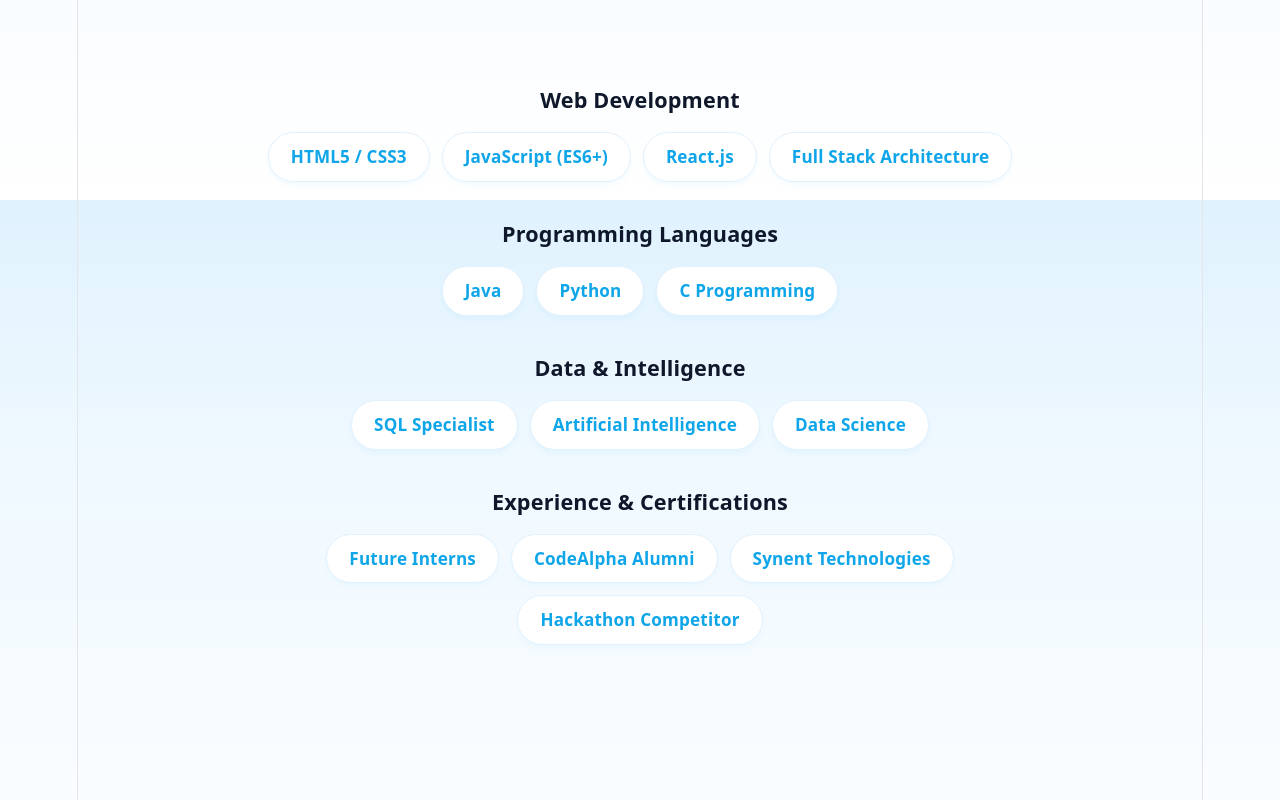
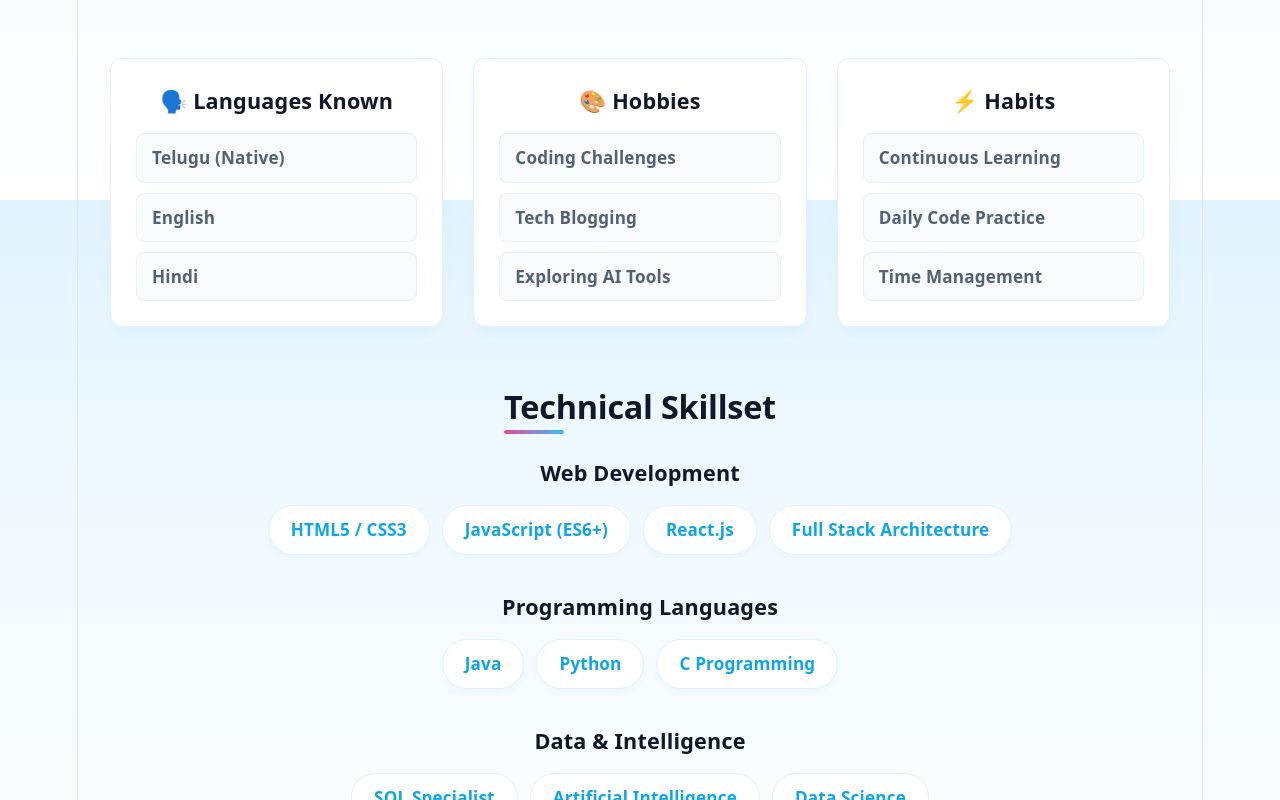
Before and after one commit to GuruvaniRohithKumar/FUTURE_FS_01, a React (Vite) app: page / in a window 1280 px wide. Shown: the part 1400-2200 px from the top of the page. Built offline with nearby package versions, Linux system fonts and the light colour scheme.

Commit message:
Feat: Implemented profile grids for languages, hobbies, and habits

```diff
--- a/src/components/About.jsx
+++ b/src/components/About.jsx
@@ -21,6 +21,22 @@ const About = () => {
     }
   ];
 
+  // New Personal Profile Grid Data
+  const personalGrids = [
+    {
+      title: "🗣️ Languages Known",
+      items: ["Telugu (Native)", "English", "Hindi"]
+    },
+    {
+      title: "🎨 Hobbies",
+      items: ["Coding Challenges", "Tech Blogging", "Exploring AI Tools"] // 💡 Edit these to your actual hobbies!
+    },
+    {
+      title: "⚡ Habits",
+      items: ["Continuous Learning", "Daily Code Practice", "Time Management"] // 💡 Edit these to your actual habits!
+    }
+  ];
+
   return (
     <section id="about" className="about-section">
       <h2>About Me</h2>
@@ -33,7 +49,7 @@ const About = () => {
         <strong> Synent Technologies</strong>, alongside competing in numerous industry hackathons.
       </p>
 
-      <p>
+      <p style={{ marginBottom: '50px' }}>
         With robust competency across multiple programming paradigms—including Java, Python, C, and
         advanced SQL data manipulation—I thrive at the intersection of structural backend logic and
         responsive frontend user experiences. As I transition into my B.Tech engineering degree,
@@ -41,7 +57,40 @@ const About = () => {
         Specialist, building intelligent data-driven applications that solve complex real-world challenges.
       </p>
 
-      <div style={{ marginTop: '50px', width: '100%' }}>
+      {/* ==========================================================================
+         NEW PERSONAL SUITE GRID (LANGUAGES, HOBBIES, HABITS)
+         ========================================================================== */}
+      <div className="projects-grid" style={{ marginBottom: '60px', width: '100%' }}>
+        {personalGrids.map((grid, idx) => (
+          <div key={idx} className="project-card" style={{ padding: '25px', textAlign: 'left' }}>
+            <h3 style={{ fontSize: '1.2rem', marginBottom: '15px', color: 'var(--text-primary)' }}>
+              {grid.title}
+            </h3>
+            <div style={{ display: 'flex', flexDirection: 'column', gap: '10px' }}>
+              {grid.items.map((item, itemIdx) => (
+                <div
+                  key={itemIdx}
+                  style={{
+                    padding: '10px 15px',
+                    backgroundColor: '#f8fafc',
+                    borderRadius: '8px',
+                    fontSize: '0.95rem',
+                    fontWeight: '600',
+                    color: 'var(--text-secondary)',
+                    border: '1px solid var(--border-color)'
+                  }}
+                >
+                  {item}
+                </div>
+              ))}
+            </div>
+          </div>
+        ))}
+      </div>
+
+      {/* Technical Skillsets Section */}
+      <div style={{ width: '100%' }}>
+        <h2 style={{ fontSize: '1.8rem', marginBottom: '30px' }}>Technical Skillset</h2>
         {skillCategories.map((category, index) => (
           <div key={index} style={{ marginBottom: '35px' }}>
             <h3 style={{ fontSize: '1.2rem', marginBottom: '15px', color: 'var(--text-primary)' }}>
```
